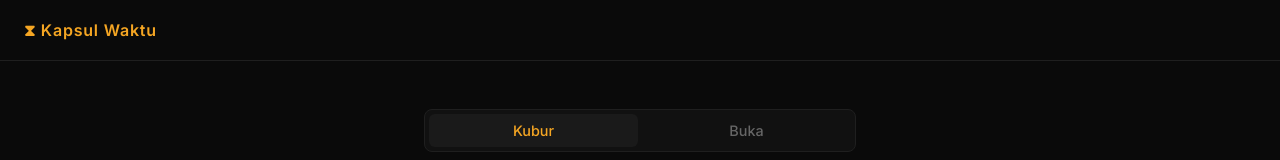
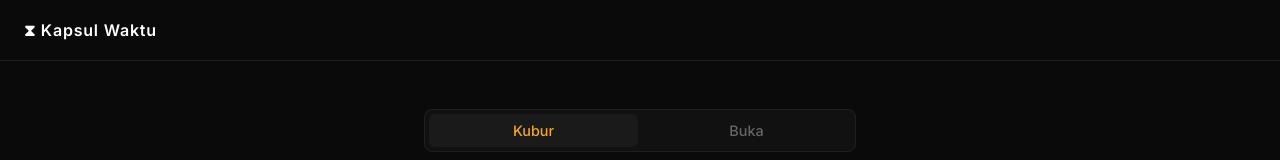
Before and after one commit to iamMontyy/KAPSULWAKTUAPI, a website: page public/index.html in a window 1280 px wide. Shown: the top 160 px of the page. Drawn offline with Linux system fonts and the light colour scheme.

Commit message:
Update style.css

```diff
--- a/public/style.css
+++ b/public/style.css
@@ -19,7 +19,7 @@ header {
 .logo {
   font-size: 1rem;
   font-weight: 600;
-  color: #f5a623;
+  color: #ffffff;
   letter-spacing: 0.05em;
 }
 
@@ -29,7 +29,7 @@ main {
   padding: 0 24px;
 }
 
-/* Tabs */
+
 .tabs {
   display: flex;
   gap: 4px;
@@ -61,11 +61,11 @@ main {
   color: #f5a623;
 }
 
-/* Panel */
+
 .panel { display: none; }
 .panel.active { display: block; }
 
-/* Form */
+
 label {
   display: block;
   font-size: 0.8rem;
@@ -123,7 +123,7 @@ button[type="submit"] {
 button[type="submit"]:hover { opacity: 0.85; }
 button[type="submit"]:disabled { opacity: 0.4; cursor: not-allowed; }
 
-/* Result */
+
 .result {
   margin-top: 24px;
   padding: 20px;
```
